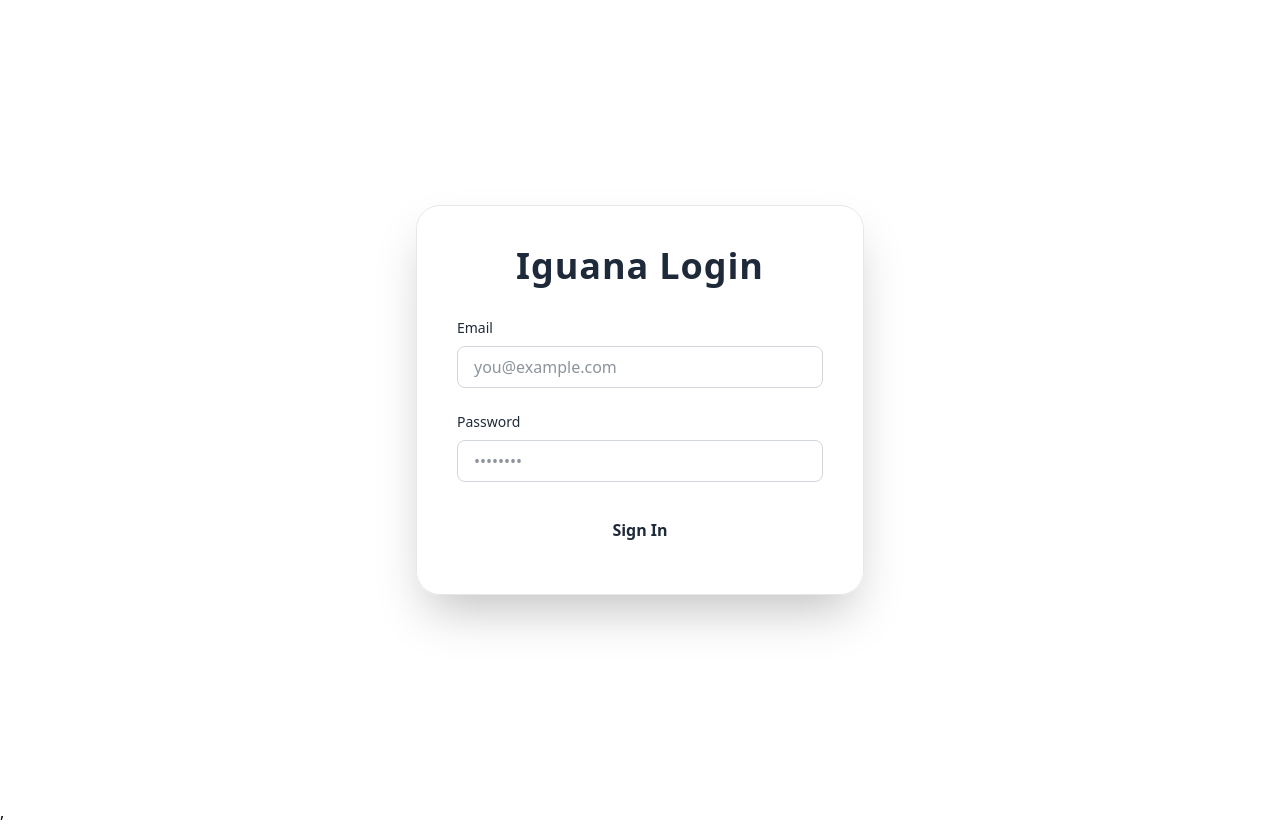
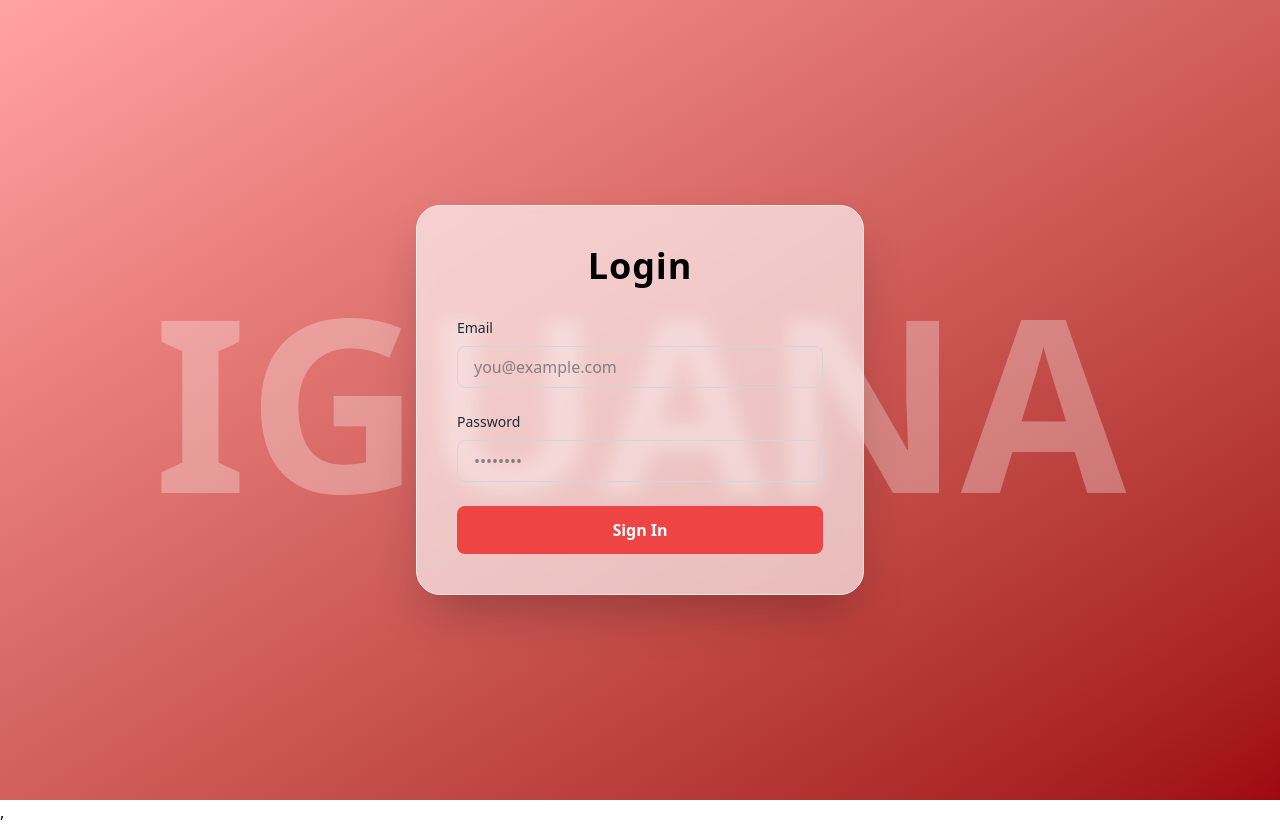
Before and after one commit to devibrant-team/remote-screen-dashboard, a React (Vite) app: page / in a window 1280 px wide. Built offline with nearby package versions, Linux system fonts and the light colour scheme.

Commit message:
Fix style

```diff
--- a/src/Screens/AuthScreens/LoginScreen.tsx
+++ b/src/Screens/AuthScreens/LoginScreen.tsx
@@ -36,16 +36,16 @@ const LoginScreen = () => {
   };
 
   return (
-    <div className="min-h-screen w-full bg-gradient-to-br from-[var(--red-light)] to-[var(--mainred)] flex items-center justify-center px-4 relative overflow-hidden">
-      {/* Animated Blobs */}
-      <div className="absolute top-0 left-0 w-full h-full z-0">
-        <div className="absolute top-10 left-20 w-72 h-72 bg-[var(--mainred)] rounded-full filter blur-3xl background-bubble"></div>
-        <div className="absolute bottom-20 right-10 w-96 h-96 bg-[var(--red-dark)] rounded-full filter blur-3xl background-bubble"></div>
+    <div className="min-h-screen w-full bg-gradient-to-br from-red-300 to-red-800 flex items-center justify-center px-4 relative overflow-hidden">
+      {/* Background IGUANA text with inverted gradient */}
+      <div className="absolute z-0 text-[160px] md:text-[200px] lg:text-[240px] font-extrabold  bg-clip-text text-white  opacity-30 select-none pointer-events-none">
+        IGUANA
       </div>
 
-      <div className="z-10 w-full max-w-md backdrop-blur-xl bg-white/80 text-gray-800 p-10 rounded-3xl shadow-2xl border border-gray-200">
-        <h1 className="text-4xl font-bold text-center mb-8 text-[var(--mainred)] tracking-wide">
-          Iguana Login
+      {/* Foreground login box */}
+      <div className="z-10 w-full max-w-md backdrop-blur-sm bg-white/65 text-gray-800 p-10 rounded-3xl shadow-2xl border border-gray-200">
+        <h1 className="text-4xl font-bold text-center mb-8 text-[var(--black)] tracking-wide">
+          Login
         </h1>
 
         <form onSubmit={handleSubmit(onSubmit)} className="space-y-6">
--- a/src/index.css
+++ b/src/index.css
@@ -1 +1,8 @@
 @import "tailwindcss";
+/* bg-[var(--mainred)] */
+:root {
+  --mainred: #ef4444;
+  --black: #000;
+  --white: #fff;
+  --white-200: #f5f5f5; /* Soft background shade */
+}
```
